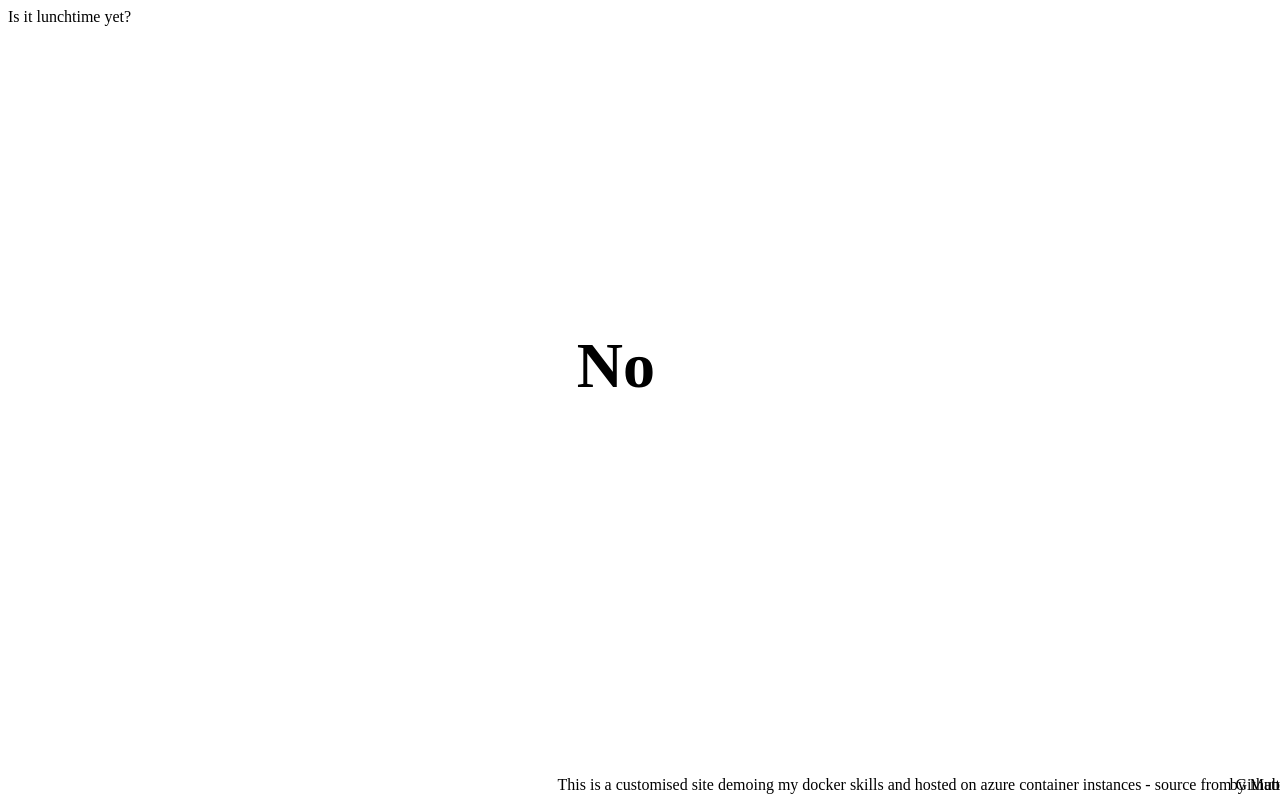
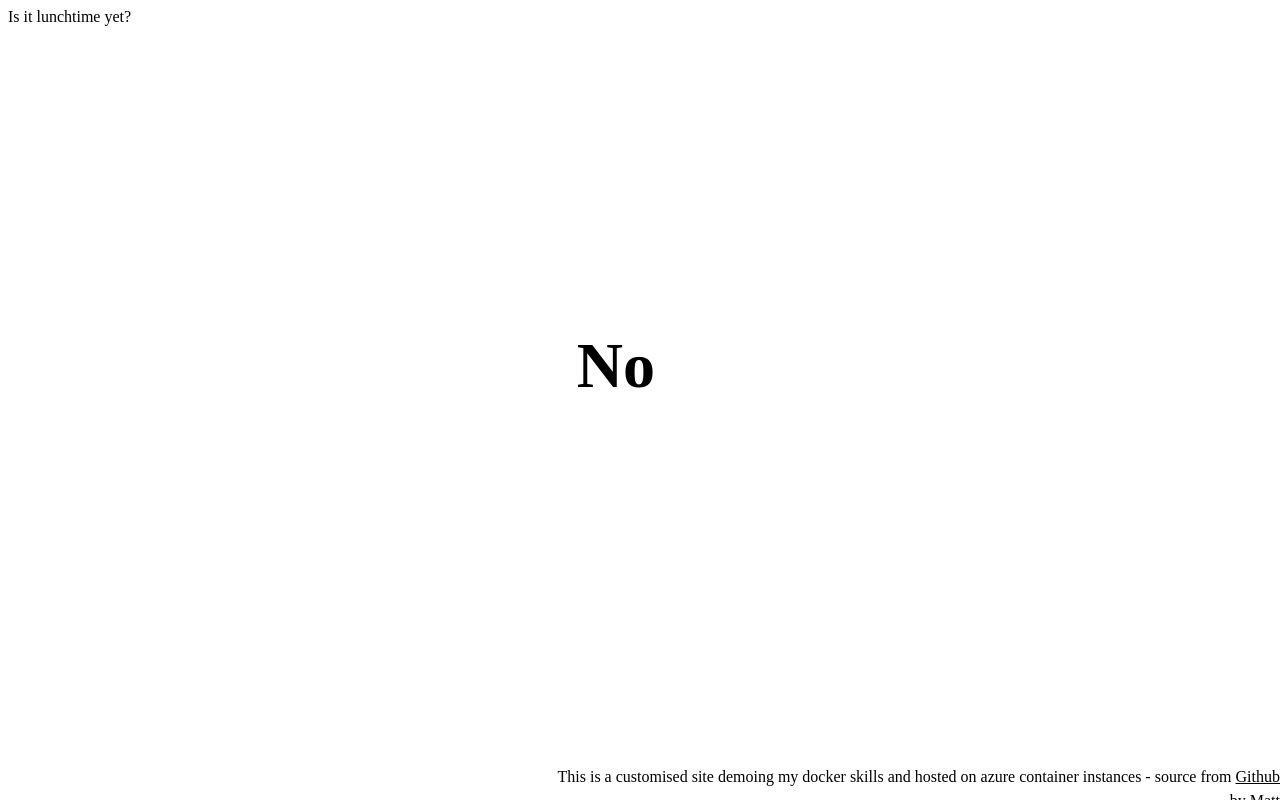
Before and after one commit to explodinghat/MWTEST-isitlunch, a plain HTML site: page content/index.html in a window 1280 px wide. Drawn offline with Linux system fonts and the light colour scheme.

Commit message:
tidying up

```diff
--- a/content/index.html
+++ b/content/index.html
@@ -6,7 +6,9 @@
         <title>Is it lunch time yet?</title>
     </head>
     <body>
-        <div>by Matt</div>
-        <div>This is a customised site demoing my docker skills and hosted on azure container instances - source from <a href="https://github.com/explodinghat/isitlunch">Github</a>
-        </body>
+        <div>
+            <p>by <a href="https://www.mattwarren.co.uk/">Matt</a></p>
+            <p1>This is a customised site demoing my docker skills and hosted on azure container instances - source from <a href="https://github.com/explodinghat/isitlunch">Github</a></p1>
+        </div>
+    </body>
 </html>
--- a/content/s.css
+++ b/content/s.css
@@ -7,17 +7,22 @@ h1 {
 
 a {
     color: black;
-    text-decoration: none;
 }
 
 a:hover {
     text-decoration: underline;
 }
 
-div {
+p {
     position: absolute;
     right: 0;
     top: 97%;
+}
+
+p1 {
+    position: absolute;
+    right: 0;
+    top: 96%;
 }
 
 .yes {
```
